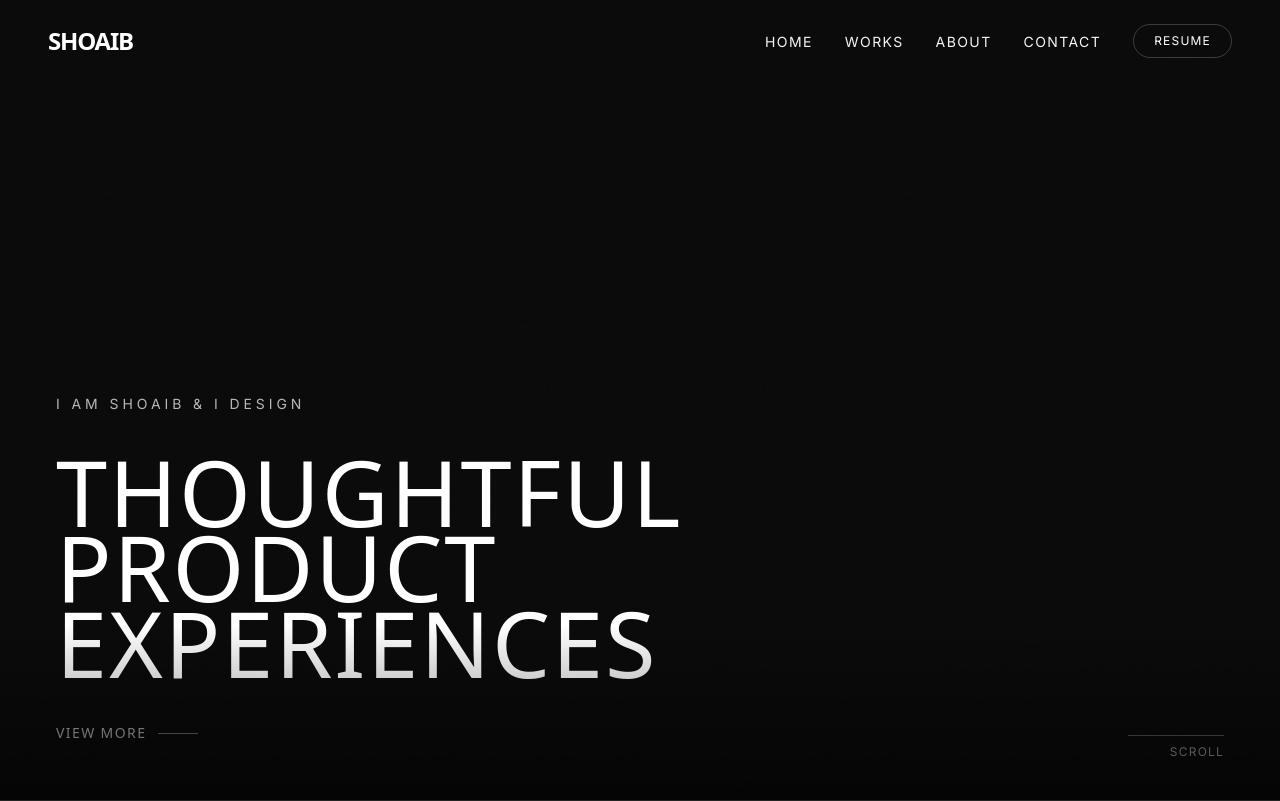
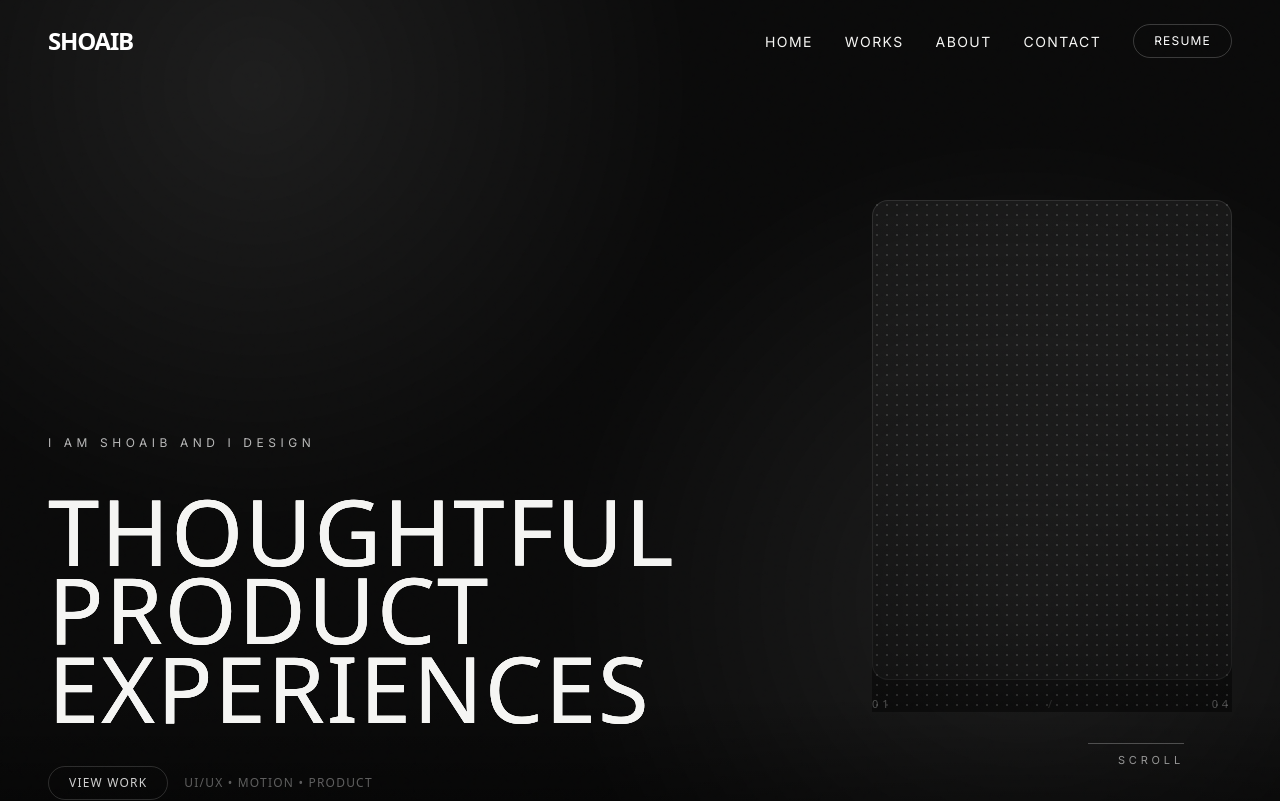
Before and after one commit to ShoaibOpu61/shoaib-portfolio, a Next.js app: page / in a window 1280 px wide. Shown: the top 801 px of the page. Built offline with nearby package versions, Linux system fonts and the light colour scheme.

Commit message:
Update hero to anesh-style echo

```diff
--- a/components/Hero.tsx
+++ b/components/Hero.tsx
@@ -2,17 +2,18 @@
 
 import { motion } from "framer-motion";
 
+const ease = [0.16, 1, 0.3, 1] as const;
+
+// Change these 3 lines anytime
 const headlines = ["THOUGHTFUL", "PRODUCT", "EXPERIENCES"];
-
-const ease = [0.16, 1, 0.3, 1] as const;
 
 const container = {
     hidden: {},
-    show: { transition: { staggerChildren: 0.12, delayChildren: 0.12 } },
+    show: { transition: { staggerChildren: 0.12, delayChildren: 0.15 } },
 };
 
 const fadeUp = {
-    hidden: { opacity: 0, y: 16 },
+    hidden: { opacity: 0, y: 14 },
     show: { opacity: 1, y: 0, transition: { duration: 0.8, ease } },
 };
 
@@ -25,63 +26,133 @@ export default function Hero() {
     return (
         <section
             id="home"
-            className="min-h-[100svh] flex flex-col justify-between px-5 md:px-14 pt-24 pb-14 relative overflow-hidden"
+            className="relative min-h-[100svh] overflow-hidden px-6 md:px-12 pt-28 pb-14"
         >
-            {/* Spacer to balance top vs bottom like editorial portfolios */}
-            <div />
+            {/* subtle grain / vignette */}
+            <div className="pointer-events-none absolute inset-0 opacity-[0.08] [background-image:radial-gradient(circle_at_20%_10%,#fff_0,transparent_35%),radial-gradient(circle_at_80%_70%,#fff_0,transparent_40%)]" />
+            <div className="pointer-events-none absolute inset-x-0 bottom-0 h-40 bg-gradient-to-t from-black/60 to-transparent" />
 
+            <div className="relative grid min-h-[calc(100svh-7rem)] grid-cols-1 items-end gap-10 md:grid-cols-12">
+                {/* LEFT: copy + headline */}
                 <motion.div
                     variants={container}
                     initial="hidden"
                     animate="show"
-                className="max-w-[1100px]"
+                    className="md:col-span-8 max-w-[1100px]"
                 >
-                <motion.p
+                    {/* kicker */}
+                    <motion.div
                         variants={fadeUp}
-                    className="font-sans text-white/70 text-xs md:text-sm tracking-[0.28em] uppercase mb-6 md:mb-10"
+                        className="font-sans text-white/70 text-[11px] md:text-xs tracking-[0.38em] uppercase mb-6 md:mb-10"
                     >
-                    I AM SHOAIB & I DESIGN
-                </motion.p>
+                        I am Shoaib and I design
+                    </motion.div>
 
+                    {/* headline with “echo” duplicates like aneshk */}
                     <div className="flex flex-col">
                         {headlines.map((line, index) => (
-                        <div key={index} className="overflow-hidden">
+                            <div key={line} className="overflow-hidden">
+                                <motion.div
+                                    initial="hidden"
+                                    animate="show"
+                                    variants={{
+                                        hidden: {},
+                                        show: { transition: { staggerChildren: 0.06, delayChildren: 0.35 + index * 0.12 } },
+                                    }}
+                                    className="relative"
+                                >
+                                    {/* main */}
                                     <motion.h1
                                         variants={lineReveal}
-                                className="font-display text-[12.5vw] md:text-[92px] leading-[0.82] tracking-[-0.03em] text-white whitespace-nowrap"
+                                        className="font-display uppercase tracking-[-0.04em] leading-[0.85] text-primary whitespace-nowrap
+                               text-[15.5vw] md:text-[7.2vw]"
                                     >
                                         {line}
                                     </motion.h1>
+
+                                    {/* echo 1 */}
+                                    <motion.h1
+                                        aria-hidden="true"
+                                        variants={lineReveal}
+                                        className="pointer-events-none absolute left-0 top-0 font-display uppercase tracking-[-0.04em] leading-[0.85]
+                               text-primary/35 blur-[0.2px] whitespace-nowrap
+                               text-[15.5vw] md:text-[7.2vw]"
+                                        style={{ transform: "translateY(0px) translateX(0px)" }}
+                                    >
+                                        {line}
+                                    </motion.h1>
+
+                                    {/* echo 2 (slight offset) */}
+                                    <motion.h1
+                                        aria-hidden="true"
+                                        variants={lineReveal}
+                                        className="pointer-events-none absolute left-0 top-0 font-display uppercase tracking-[-0.04em] leading-[0.85]
+                               text-primary/18 blur-[0.6px] whitespace-nowrap
+                               text-[15.5vw] md:text-[7.2vw]"
+                                        style={{ transform: "translateY(2px) translateX(1px)" }}
+                                    >
+                                        {line}
+                                    </motion.h1>
+                                </motion.div>
                             </div>
                         ))}
                     </div>
 
-                <motion.div variants={fadeUp} className="mt-10">
+                    {/* small CTA row */}
+                    <motion.div
+                        variants={fadeUp}
+                        className="mt-8 md:mt-10 flex items-center gap-4"
+                    >
                         <a
-                        href="/works"
-                        className="inline-flex items-center gap-3 text-sm uppercase tracking-widest text-white/70 hover:text-white transition"
+                            href="#works"
+                            className="inline-flex items-center justify-center rounded-full border border-white/15
+                         px-5 py-2 text-xs tracking-widest uppercase text-white/80 hover:text-white hover:border-white/30 transition"
                         >
-                        View More
-                        <span className="inline-block h-[1px] w-10 bg-white/40" />
+                            View Work
                         </a>
+
+                        <span className="text-white/35 text-xs tracking-widest uppercase">
+                            UI/UX • Motion • Product
+                        </span>
                     </motion.div>
                 </motion.div>
 
-            {/* Scroll hint */}
+                {/* RIGHT: hero visual block (like anesh hero image area) */}
+                <motion.div
+                    initial={{ opacity: 0, y: 12 }}
+                    animate={{ opacity: 1, y: 0 }}
+                    transition={{ duration: 0.9, delay: 0.7, ease }}
+                    className="md:col-span-4 md:self-center"
+                >
+                    <div className="relative w-full md:w-[360px] md:ml-auto">
+                        <div className="aspect-[3/4] rounded-2xl border border-white/10 bg-white/5 overflow-hidden">
+                            {/* Replace this with a real image later */}
+                            <div className="absolute inset-0 bg-gradient-to-t from-black/50 to-transparent" />
+                            <div className="absolute inset-0 opacity-[0.12] [background-image:radial-gradient(#fff_1px,transparent_1px)] [background-size:10px_10px]" />
+                        </div>
+
+                        {/* small counter like 01/04 vibe */}
+                        <div className="mt-4 flex items-center justify-between text-[11px] tracking-[0.35em] uppercase text-white/55">
+                            <span>01</span>
+                            <span className="text-white/25">/</span>
+                            <span>04</span>
+                        </div>
+                    </div>
+                </motion.div>
+
+                {/* scroll hint */}
                 <motion.div
                     initial={{ opacity: 0 }}
                     animate={{ opacity: 1 }}
-                transition={{ delay: 1.5, duration: 1, ease }}
-                className="absolute bottom-10 right-6 md:right-14 flex flex-col items-end gap-2"
+                    transition={{ delay: 1.4, duration: 0.8 }}
+                    className="absolute bottom-8 right-6 md:right-12 flex flex-col items-end gap-2"
                 >
-                <div className="h-[1px] w-24 bg-white/30" />
-                <span className="font-sans text-xs tracking-widest text-white/60">
-                    SCROLL
+                    <div className="h-[1px] w-24 bg-white/25" />
+                    <span className="font-sans text-[11px] tracking-[0.35em] uppercase text-white/55">
+                        Scroll
                     </span>
                 </motion.div>
-
-            {/* Subtle bottom depth */}
-            <div className="pointer-events-none absolute inset-x-0 bottom-0 h-44 bg-gradient-to-t from-black/60 to-transparent" />
+            </div>
         </section>
     );
 }
```
Lines whose indentation alone changed are shown as unchanged.
